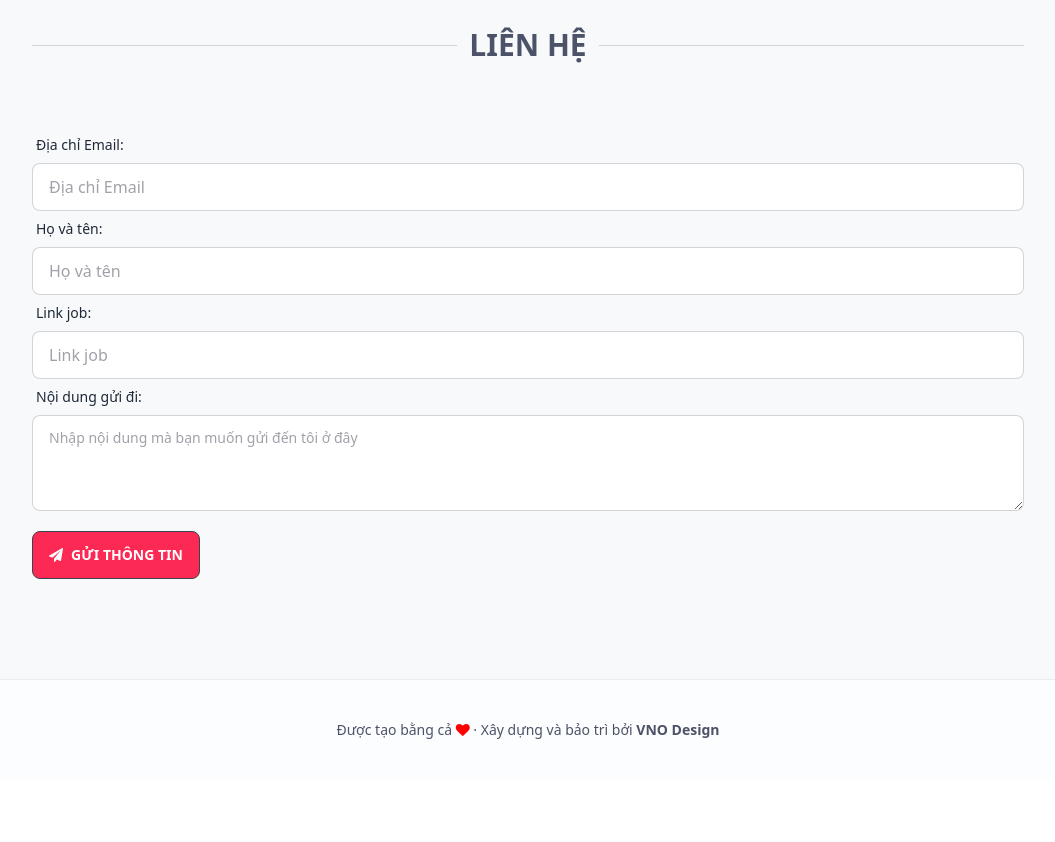
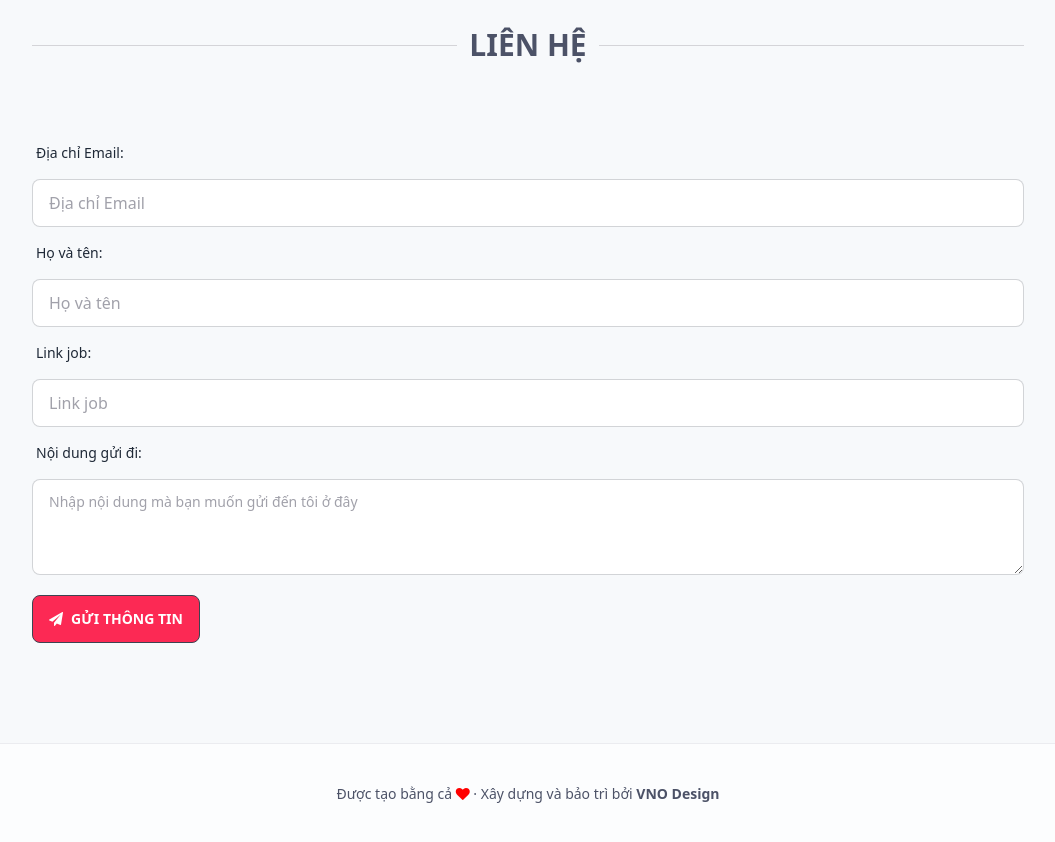
Before and after one commit to tuanductran/cv, a Vue app: page / in a window 1280 px wide. Shown: the part 3020-3862 px from the top of the page, without its empty margins (112-1167 px from the left). Before the commit the page ends 3800 px from the top, so only its background shows below. Built offline with nearby package versions, Linux system fonts and the light colour scheme.

Commit message:
Update index.vue

```diff
--- a/src/views/Contact/index.vue
+++ b/src/views/Contact/index.vue
@@ -9,25 +9,25 @@
    <section-content title="Liên hệ">
       <form name="send_job" id="send__job" action="https://formspree.io/f/xyyvglla" method="POST">
          <div class="form-control w-full">
-           <label class="label">
+           <label class="label my-2">
              <span class="label-text">Địa chỉ Email:</span>
            </label>
            <input type="email" name="email" placeholder="Địa chỉ Email" class="input input-bordered dark:bg-contact-dark w-full" required pattern="[a-z0-9._%+-]+@[a-z0-9.-]+\.[a-z]{2,}$"/>
          </div>
          <div class="form-control w-full">
-           <label class="label">
+           <label class="label my-2">
              <span class="label-text">Họ và tên:</span>
            </label>
            <input type="name" name="fullname" placeholder="Họ và tên" class="input input-bordered dark:bg-contact-dark w-full" required pattern="^(\w\w+)\s(\w+)$"/>
          </div>
          <div class="form-control w-full">
-           <label class="label">
+           <label class="label my-2">
              <span class="label-text">Link job:</span>
            </label>
            <input type="url" name="linkjob" placeholder="Link job" class="input input-bordered dark:bg-contact-dark w-full" required pattern="[Hh][Tt][Tt][Pp][Ss]?:\/\/(?:(?:[a-zA-Z\u00a1-\uffff0-9]+-?)*[a-zA-Z\u00a1-\uffff0-9]+)(?:\.(?:[a-zA-Z\u00a1-\uffff0-9]+-?)*[a-zA-Z\u00a1-\uffff0-9]+)*(?:\.(?:[a-zA-Z\u00a1-\uffff]{2,}))(?::\d{2,5})?(?:\/[^\s]*)?"/>
          </div>
          <div class="form-control w-full">
-           <label class="label">
+           <label class="label my-2">
              <span class="label-text">Nội dung gửi đi:</span>
            </label>
            <textarea name="content_job" class="textarea textarea-bordered dark:bg-contact-dark h-24" placeholder="Nhập nội dung mà bạn muốn gửi đến tôi ở đây" required />
```
